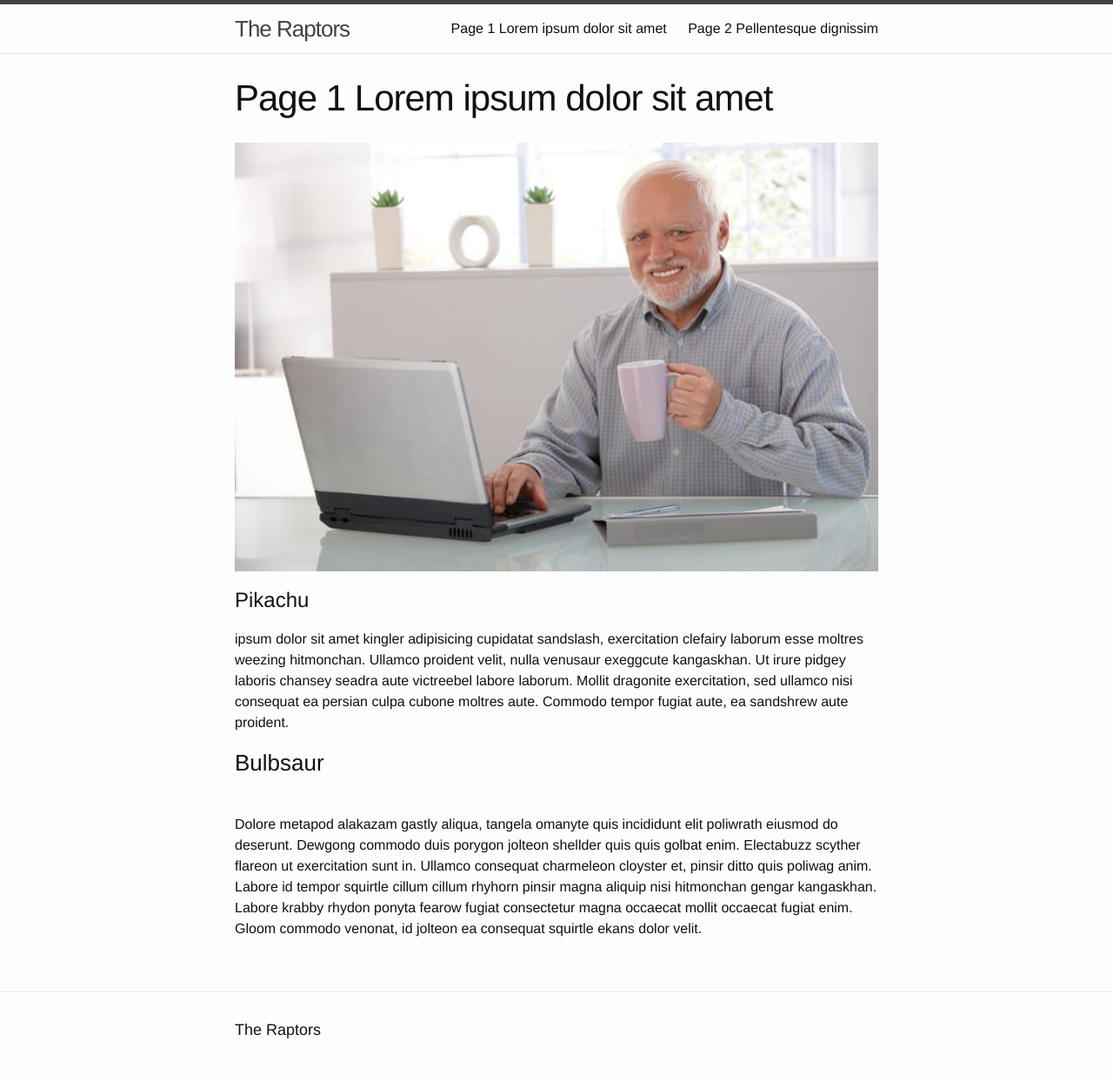
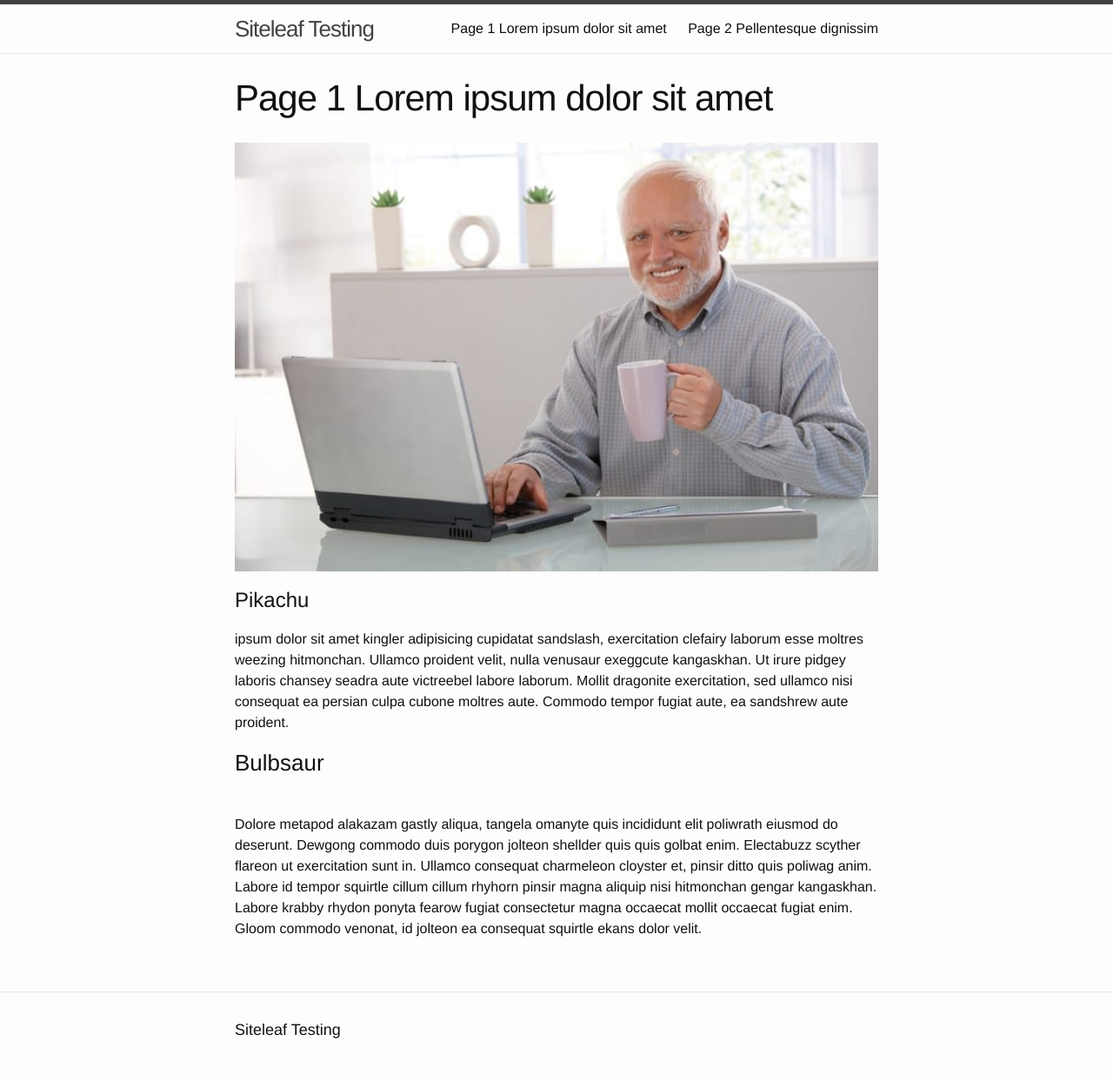
Before and after one commit to transteph/symmetrical-octo-computing-machine, a Jekyll site: the page built from dinosaurs.markdown, in a window 1280 px wide. Shown: the whole page at 87% size. Built offline with Jekyll 4.4.1, drawn with Linux system fonts in a browser that asks for light colours.

Commit message:
Updated Config

```diff
--- a/_config.yml
+++ b/_config.yml
@@ -1,5 +1,5 @@
 ---
-title: The Raptors
+title: Siteleaf Testing
 timezone: UTC
 collections:
   photos:
```
